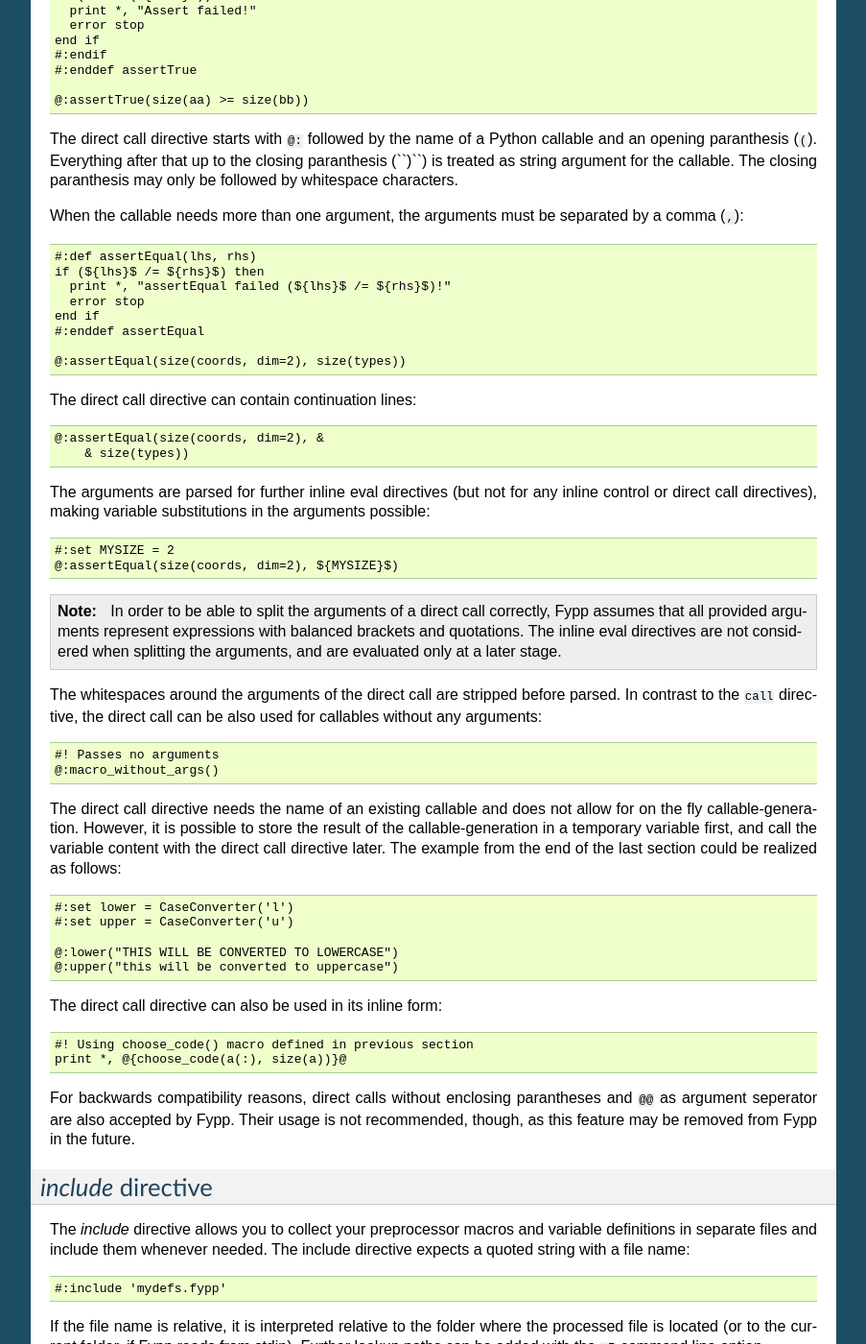
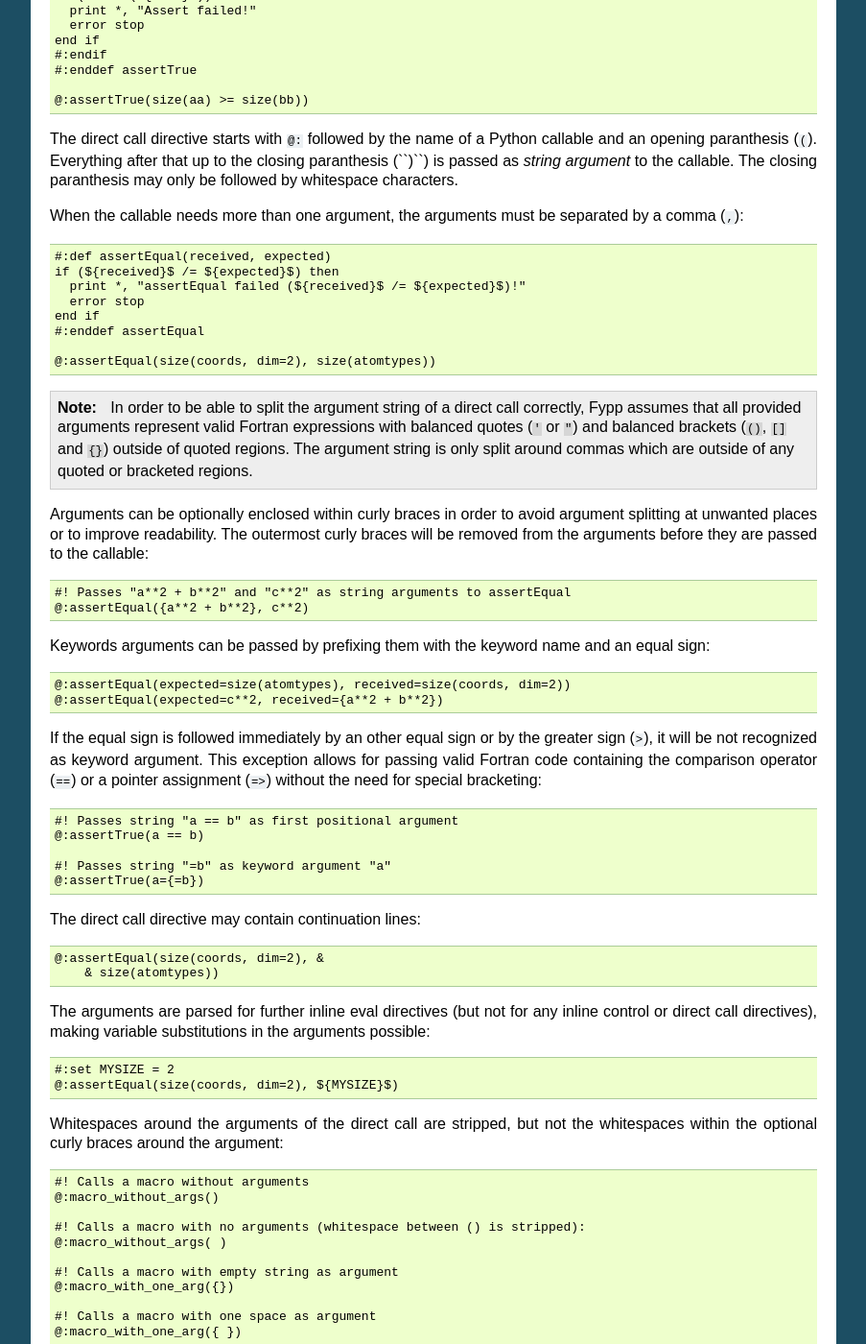
Before and after one commit to aradi/fypp, a Sphinx documentation site: the page built from docs/fypp.rst, in a window 1280 px wide and 1400 px high, scrolled down 17819 px. Shown: the whole window at 96% size, without its empty margins (198-1101 px from the left). Built offline with Sphinx 7.4.7, drawn with Linux system fonts in a browser that asks for light colours; some of the changed text lies outside the part shown.

Commit message:
Implement keyword arguments in direct calls

```diff
--- a/CHANGELOG.rst
+++ b/CHANGELOG.rst
@@ -43,6 +43,9 @@ Changed
 -------
 
 * Inline form of def directive not allowed any more. [Backwards incompatible!]
+
+* Old direct call syntax (@:macro arg1) not supported any more [Backwards
+  incompatible!]
 
 * Reverse order exception printing, exception first occuring printed as last.
 
--- a/docs/fypp.rst
+++ b/docs/fypp.rst
@@ -896,7 +896,7 @@ The `def` directive has no inline form.
 ================
 
 When a Python callable (regular Python function, macro etc.) is called with
-string argument(s) only (e.g. source code), it can be called using the `call`
+*string argument(s)* only (e.g. source code), it can be called using the `call`
 directive to avoid extra quoting of the arguments and to enable passing of
 multiline arguments in a comfortable way::
 
@@ -1084,25 +1084,58 @@ directive::
 
 The direct call directive starts with ``@:`` followed by the name of a Python
 callable and an opening paranthesis (``(``). Everything after that up to the
-closing paranthesis (``)``) is treated as string argument for the callable. The
+closing paranthesis (``)``) is passed as *string argument* to the callable. The
 closing paranthesis may only be followed by whitespace characters.
 
 When the callable needs more than one argument, the arguments must be separated
 by a comma (``,``)::
 
-  #:def assertEqual(lhs, rhs)
-  if (${lhs}$ /= ${rhs}$) then
-    print *, "assertEqual failed (${lhs}$ /= ${rhs}$)!"
+  #:def assertEqual(received, expected)
+  if (${received}$ /= ${expected}$) then
+    print *, "assertEqual failed (${received}$ /= ${expected}$)!"
     error stop
   end if
   #:enddef assertEqual
 
-  @:assertEqual(size(coords, dim=2), size(types))
-
-The direct call directive can contain continuation lines::
+  @:assertEqual(size(coords, dim=2), size(atomtypes))
+
+.. note:: In order to be able to split the argument string of a direct call
+          correctly, Fypp assumes that all provided arguments represent valid
+          Fortran expressions with balanced quotes (``'`` or ``"``) and balanced
+          brackets (``()``, ``[]`` and ``{}``) outside of quoted regions. The
+          argument string is only split around commas which are outside of any
+          quoted or bracketed regions.
+
+Arguments can be optionally enclosed within curly braces in order to avoid
+argument splitting at unwanted places or to improve readability. The outermost
+curly braces will be removed from the arguments before they are passed to the
+callable::
+
+  #! Passes "a**2 + b**2" and "c**2" as string arguments to assertEqual
+  @:assertEqual({a**2 + b**2}, c**2)
+
+Keywords arguments can be passed by prefixing them with the keyword name
+and an equal sign::
+
+  @:assertEqual(expected=size(atomtypes), received=size(coords, dim=2))
+  @:assertEqual(expected=c**2, received={a**2 + b**2})
+
+If the equal sign is followed immediately by an other equal sign or by the
+greater sign (``>``), it will be not recognized as keyword argument. This
+exception allows for passing valid Fortran code containing the comparison
+operator (``==``) or a pointer assignment (``=>``) without the need for special
+bracketing::
+
+  #! Passes string "a == b" as first positional argument
+  @:assertTrue(a == b)
+
+  #! Passes string "=b" as keyword argument "a"
+  @:assertTrue(a={=b})
+
+The direct call directive may contain continuation lines::
 
   @:assertEqual(size(coords, dim=2), &
-      & size(types))
+      & size(atomtypes))
 
 The arguments are parsed for further inline eval directives (but not for any
 inline control or direct call directives), making variable substitutions in the
@@ -1111,18 +1144,20 @@ arguments possible::
   #:set MYSIZE = 2
   @:assertEqual(size(coords, dim=2), ${MYSIZE}$)
 
-.. note:: In order to be able to split the arguments of a direct call correctly,
-          Fypp assumes that all provided arguments represent expressions with
-          balanced brackets and quotations. The inline eval directives are not
-          considered when splitting the arguments, and are evaluated only at a
-          later stage.
-
-The whitespaces around the arguments of the direct call are stripped before
-parsed. In contrast to the ``call`` directive, the direct call can be also used
-for callables without any arguments::
-
-  #! Passes no arguments
+Whitespaces around the arguments of the direct call are stripped, but not the
+whitespaces within the optional curly braces around the argument::
+
+  #! Calls a macro without arguments
   @:macro_without_args()
+
+  #! Calls a macro with no arguments (whitespace between () is stripped):
+  @:macro_without_args( )
+
+  #! Calls a macro with empty string as argument
+  @:macro_with_one_arg({})
+
+  #! Calls a macro with one space as argument
+  @:macro_with_one_arg({ })
 
 The direct call directive needs the name of an existing callable and does not
 allow for on the fly callable-generation. However, it is possible to store the
@@ -1140,10 +1175,6 @@ The direct call directive can also be used in its inline form::
 
   #! Using choose_code() macro defined in previous section
   print *, @{choose_code(a(:), size(a))}@
-
-For backwards compatibility reasons, direct calls without enclosing parantheses
-and ``@@`` as argument seperator are also accepted by Fypp. Their usage is not
-recommended, though, as this feature may be removed from Fypp in the future.
 
 
 `include` directive
@@ -1553,16 +1584,19 @@ First, we create an include file (``checks.fypp``) with the appropriate macros::
 
   #! Stops the code, if the condition passed to it is not fulfilled
   #! Only included in debug mode.
-  #:def ensure(cond)
-    #:if DEBUG
+  #:def ensure(cond, msg=None)
+  #:if DEBUG
   if (.not. (${cond}$)) then
     write(*,*) 'Run-time check failed'
     write(*,*) 'Condition: ${cond.replace("'", "''")}$'
+    #:if msg is not None
+    write(*,*) 'Message: ', ${msg}$
+    #:endif
     write(*,*) 'File: ${_FILE_}$'
     write(*,*) 'Line: ', ${_LINE_}$
     stop
   end if
-    #:endif
+  #:endif
   #:enddef ensure
 
 
@@ -1607,7 +1641,7 @@ after including ``checks.fypp``::
       integer, intent(in) :: ind
       character, intent(in) :: uplo
 
-      @:ensure(ind > 0)
+      @:ensure(ind > 0, msg="Index must be positive")
       @:ensure(uplo == 'U' .or. uplo == 'L')
 
       ! Do something useful here
@@ -1656,6 +1690,7 @@ the run-time checks and the debug code will be there::
   if (.not. (ind > 0)) then
     write(*,*) 'Run-time check failed'
     write(*,*) 'Condition: ind > 0'
+    write(*,*) 'Message: ', "Index must be positive"
     write(*,*) 'File: testmod.fpp'
     write(*,*) 'Line: ', 12
     stop
```
Also changed, not shown: 2 other files.
